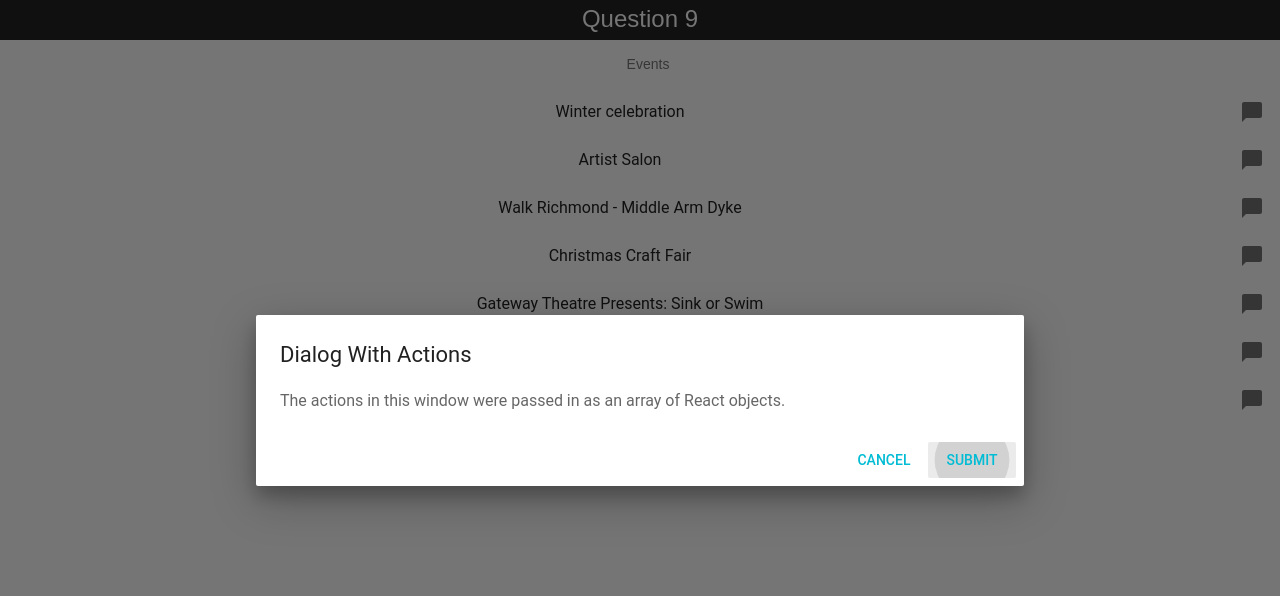
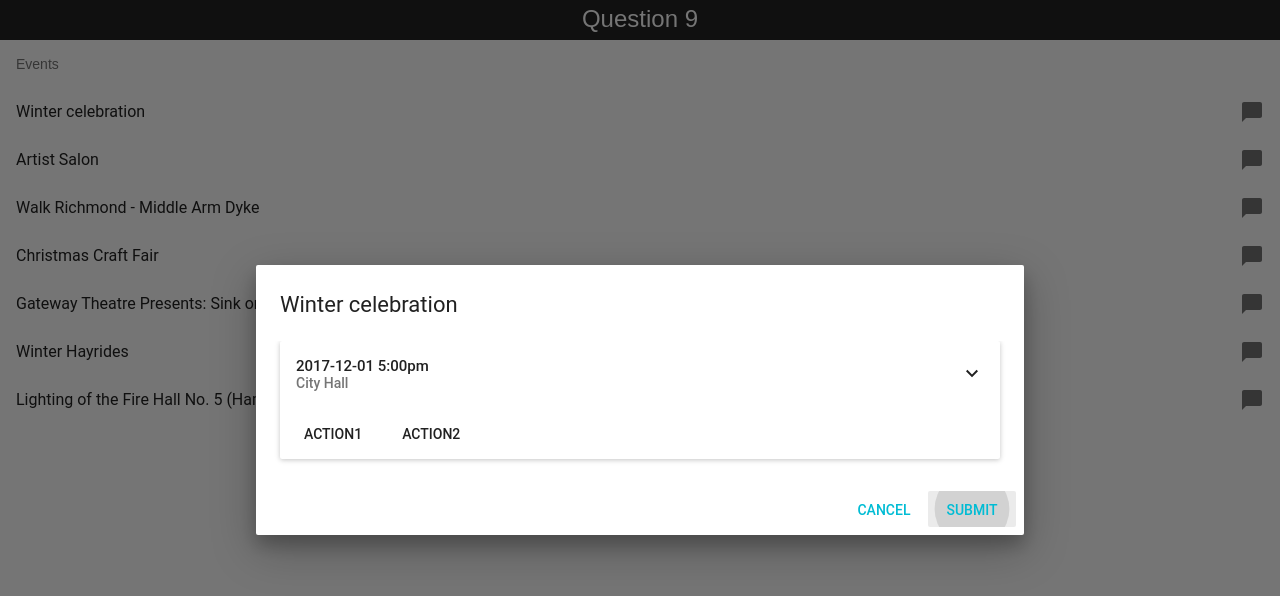
Before and after one commit to kktam/cor_questions, a React (Create React App) app in the folder question9/: page / in a window 1280 px wide. Both pictures are taken after a click on the element "Winter celebration". Shown: the top 596 px of the page. Built offline with nearby package versions, Linux system fonts and the light colour scheme.

Commit message:
Display calendar event detail in Card

```diff
--- a/question9/src/App.js
+++ b/question9/src/App.js
@@ -8,6 +8,11 @@ class App extends Component {
   render() {
     return (
       <MuiThemeProvider>
+        <div className="App">
+          <header className="App-header">
+            <div className="App-title">Question 9</div>
+          </header>
+        </div>
         <CalendarList />
       </MuiThemeProvider>
     );
--- a/question9/src/scene/CalendarCard.js
+++ b/question9/src/scene/CalendarCard.js
@@ -1,14 +1,19 @@
-import React from 'react';
+import React, { Component } from 'react';
+import { PropTypes } from 'prop-types'
 import Dialog from 'material-ui/Dialog';
 import FlatButton from 'material-ui/FlatButton';
 import RaisedButton from 'material-ui/RaisedButton';
+import { Card, CardActions, CardHeader, CardText } from 'material-ui/Card';
 
 /**
  * Calendar Card class
  */
-export default class CalendarCard extends React.Component {
+class CalendarCard extends Component {
   state = {
     open: false,
+    title: '',
+    subtitle: '',
+    description: ''
   };
 
   constructor(props) {
@@ -24,7 +29,11 @@ export default class CalendarCard extends React.Component {
   };
 
   render() {
-    this.state.open = this.props.open;
+    var open  = this.props.open;
+    var title = this.props.cardtitle;
+    var subtitle = this.props.subtitle;
+    var description =this.props.description;
+    var date = this.props.date;
 
     const actions = [
       <FlatButton
@@ -43,18 +52,16 @@ export default class CalendarCard extends React.Component {
     return (
       <div>
         <Dialog
-          title="Dialog With Actions"
+          title={title}
           actions={actions}
           modal={false}
-          open={this.state.open}
+          open={open}
           onRequestClose={this.handleClose}
         >
-          The actions in this window were passed in as an array of React objects.
-
-{/*           <Card>
+          <Card>
             <CardHeader
-                title={obj.title}
-                subtitle={obj.location}
+                title={date}
+                subtitle={subtitle}
                 actAsExpander={true}
                 showExpandableButton={true}
             />
@@ -62,11 +69,20 @@ export default class CalendarCard extends React.Component {
               <FlatButton label="Action1" />
               <FlatButton label="Action2" />
             </CardActions>
-            <CardText expandable={true}>{obj.description}
+            <CardText expandable={true}>{description}
             </CardText>
-          </Card>  */}
+          </Card>
         </Dialog>
       </div>
     );
   }
 }
+
+CalendarCard.propTypes = {
+  cardtitle: PropTypes.string,
+  subtitle: PropTypes.string,
+  description: PropTypes.string,
+  date: PropTypes.date
+}
+
+export default CalendarCard;
--- a/question9/src/scene/CalendarList.js
+++ b/question9/src/scene/CalendarList.js
@@ -2,7 +2,6 @@ import React, { Component } from 'react';
 
 import { List, ListItem } from 'material-ui/List';
 import Subheader from 'material-ui/Subheader';
-import { Card, CardActions, CardHeader, CardText } from 'material-ui/Card';
 import CommunicationChatBubble from 'material-ui/svg-icons/communication/chat-bubble';
 
 import CalendarCard from './CalendarCard';
@@ -28,12 +27,15 @@ class CalendarList extends Component {
     this.getCalendarEventsFailed = this.getCalendarEventsFailed.bind(this);
     this.onCalendarItemClicked = this.onCalendarItemClicked.bind(this);
     this.state = {
-      openCard: false
+      openCard: false,
+      selectedItem: null
     };
 
+   // immediately try to get the data
+   this.getCalendarEvents(COR_CALENDAR_API_GETEVENTS);
+  }
 
-    // immediately try to get the data
-    this.getCalendarEvents(COR_CALENDAR_API_GETEVENTS);
+  componentDidMount() {
   }
 
   getCalendarEvents(path) {
@@ -99,21 +101,26 @@ class CalendarList extends Component {
       return;
     }
 
+    // mark previous opened item to closed
+    if (this.state.selectedItem != null) {
+      this.events[this.state.selectedItem.id].isOpened = false;
+    }
+
     // mark item as opened by dialog
     this.events[dataObj.id].isOpened = true;
 
     // set dialog open state
-    this.setState({openCard : true});
+    this.setState({
+      selectedItem: this.events[dataObj.id],
+      openCard : true
+    });
   }
 
   render() {
     var clickHandler = this.onCalendarItemClicked;
 
     return (
-      <div className="App">
-        <header className="App-header">
-          <div className="App-title">Question 9</div>
-        </header>
+      <div>
         <List>
           <Subheader>Events</Subheader>
           {this.events.map(function (obj, index) {
@@ -126,8 +133,14 @@ class CalendarList extends Component {
               </ListItem>
               })}
         </List>
-        <CalendarCard
-          open={this.state.openCard} />
+        { this.state.selectedItem &&
+          <CalendarCard
+            open={this.state.openCard}
+            cardtitle={this.state.selectedItem.title}
+            subtitle={this.state.selectedItem.location}
+            date={this.state.selectedItem.date}
+            description={this.state.selectedItem.description} /> }
+        { !this.state.selectedItem && <CalendarCard  /> }
       </div>
     );
   }
```
